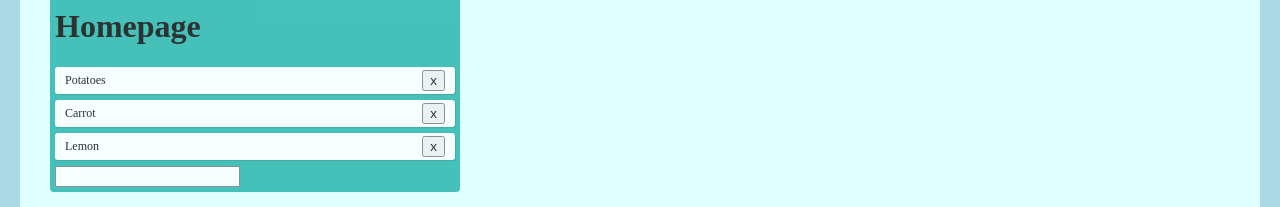
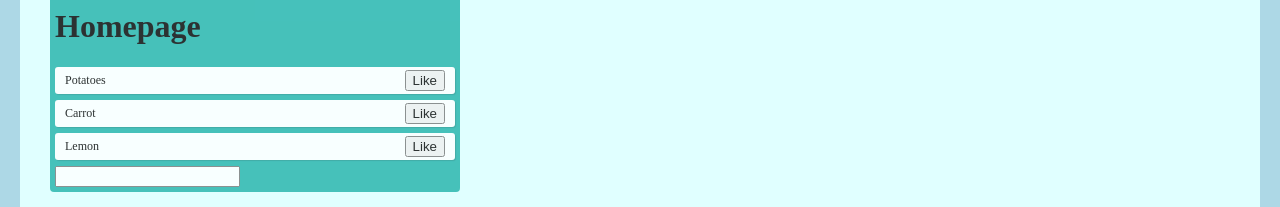
Before and after one commit to PxieFish/TT3_09, a React (Create React App) app in the folder frontend/: page /Dashboard in a window 1280 px wide. Shown: the part 234-441 px from the top of the page. Built offline with nearby package versions, Linux system fonts and the light colour scheme.

Commit message:
Changed remove post to like post

```diff
--- a/frontend/src/components/Dashboard/dashboard.js
+++ b/frontend/src/components/Dashboard/dashboard.js
@@ -9,7 +9,8 @@
             {todo.text}
             <div>
                 {/*<button onClick={() => completeTodo(index)}>Complete</button>*/}
-                <button onClick={() => removeTodo(index)}>x</button>
+                <button onClick={() => removeTodo(index)}>Like</button>
+                {/*<button onClick={() => removeTodo(index)}>Remove</button>*/}
             </div>
         </div>
     );
```
